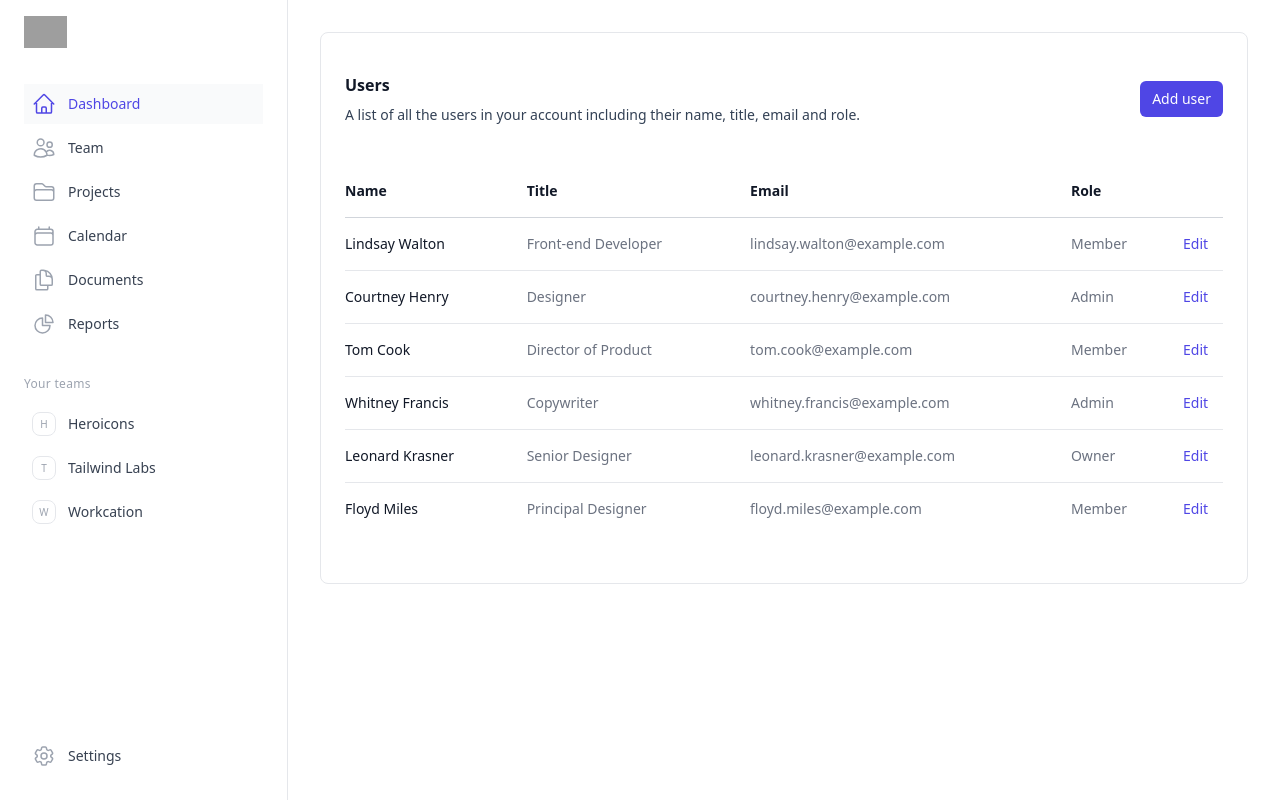
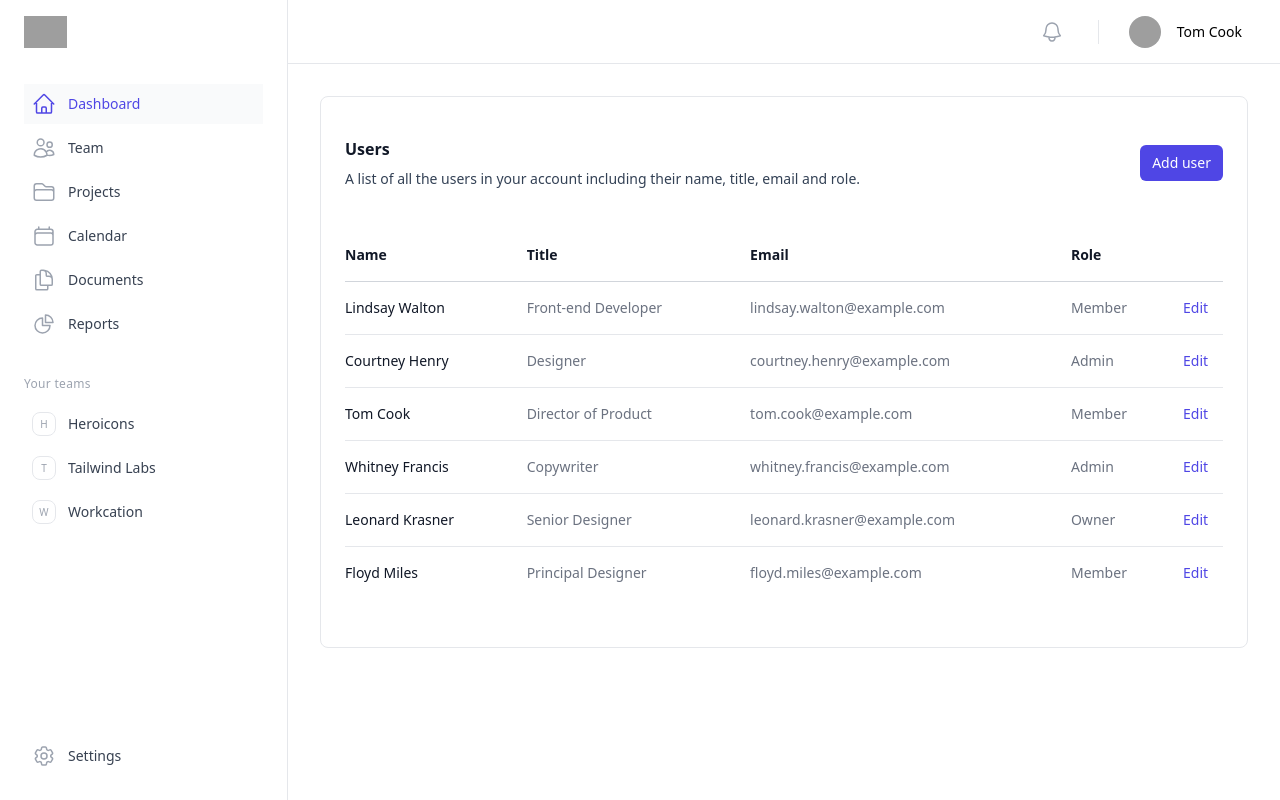
Before and after one commit to willy-wagtail/mewtwo, an Angular app: page / in a window 1280 px wide. Built offline with nearby package versions, Linux system fonts and the light colour scheme; grey boxes are pictures that could not be loaded.

Commit message:
added header

```diff
--- a/angular.json
+++ b/angular.json
@@ -3,7 +3,7 @@
   "version": 1,
   "newProjectRoot": "projects",
   "projects": {
-    "mewtwo": {
+    "ng-tailwind-ui": {
       "projectType": "application",
       "schematics": {
         "@schematics/angular:component": {
@@ -17,21 +17,14 @@
         "build": {
           "builder": "@angular-devkit/build-angular:browser",
           "options": {
-            "outputPath": "dist/mewtwo",
+            "outputPath": "dist/ng-tailwind-ui",
             "index": "src/index.html",
             "main": "src/main.ts",
-            "polyfills": [
-              "zone.js"
-            ],
+            "polyfills": ["zone.js"],
             "tsConfig": "tsconfig.app.json",
             "inlineStyleLanguage": "scss",
-            "assets": [
-              "src/favicon.ico",
-              "src/assets"
-            ],
-            "styles": [
-              "src/styles.scss"
-            ],
+            "assets": ["src/favicon.ico", "src/assets"],
+            "styles": ["src/styles.scss"],
             "scripts": []
           },
           "configurations": {
@@ -65,10 +58,10 @@
           "builder": "@angular-devkit/build-angular:dev-server",
           "configurations": {
             "production": {
-              "browserTarget": "mewtwo:build:production"
+              "browserTarget": "ng-tailwind-ui:build:production"
             },
             "development": {
-              "browserTarget": "mewtwo:build:development"
+              "browserTarget": "ng-tailwind-ui:build:development"
             }
           },
           "defaultConfiguration": "development"
@@ -76,25 +69,17 @@
         "extract-i18n": {
           "builder": "@angular-devkit/build-angular:extract-i18n",
           "options": {
-            "browserTarget": "mewtwo:build"
+            "browserTarget": "ng-tailwind-ui:build"
           }
         },
         "test": {
           "builder": "@angular-devkit/build-angular:karma",
           "options": {
-            "polyfills": [
-              "zone.js",
-              "zone.js/testing"
-            ],
+            "polyfills": ["zone.js", "zone.js/testing"],
             "tsConfig": "tsconfig.spec.json",
             "inlineStyleLanguage": "scss",
-            "assets": [
-              "src/favicon.ico",
-              "src/assets"
-            ],
-            "styles": [
-              "src/styles.scss"
-            ],
+            "assets": ["src/favicon.ico", "src/assets"],
+            "styles": ["src/styles.scss"],
             "scripts": []
           }
         }
--- a/package.json
+++ b/package.json
@@ -1,5 +1,5 @@
 {
-  "name": "mewtwo",
+  "name": "ng-tailwind-ui",
   "version": "0.0.0",
   "scripts": {
     "ng": "ng",
--- a/src/app/shared/heroicon/heroicon.component.html
+++ b/src/app/shared/heroicon/heroicon.component.html
@@ -7,6 +7,13 @@
     stroke="currentColor"
     [class]="classNames"
   >
+    <path
+      *ngSwitchCase="'bell'"
+      stroke-linecap="round"
+      stroke-linejoin="round"
+      d="M14.857 17.082a23.848 23.848 0 005.454-1.31A8.967 8.967 0 0118 9.75v-.7V9A6 6 0 006 9v.75a8.967 8.967 0 01-2.312 6.022c1.733.64 3.56 1.085 5.455 1.31m5.714 0a24.255 24.255 0 01-5.714 0m5.714 0a3 3 0 11-5.714 0"
+    />
+
     <path
       *ngSwitchCase="'calendar'"
       stroke-linecap="round"
--- a/src/app/shared/heroicon/heroicon.models.ts
+++ b/src/app/shared/heroicon/heroicon.models.ts
@@ -1,4 +1,5 @@
 export type Heroicon =
+  | 'bell'
   | 'calendar'
   | 'chart-pie'
   | 'cog-6-tooth'
--- a/src/app/shared/sidebar-layout/sidebar-layout.component.html
+++ b/src/app/shared/sidebar-layout/sidebar-layout.component.html
@@ -60,6 +60,44 @@
 </div>
 
 <div class="pl-72">
+  <div class="px-8 border-b h-16 flex items-center justify-end">
+    <div class="flex items-center gap-x-6">
+      <button
+        type="button"
+        class="text-gray-400 hover:text-gray-500 p-2.5 axk bkr"
+      >
+        <span class="sr-only">View notifications</span>
+
+        <app-heroicon name="bell" />
+      </button>
+
+      <div class="bg-gray-200 h-6 w-px" aria-hidden="true"></div>
+
+      <div>
+        <button
+          class="flex items-center p-1.5 yu aqi"
+          id="headlessui-menu-button-1"
+          type="button"
+          aria-haspopup="menu"
+          aria-expanded="false"
+          data-headlessui-state=""
+        >
+          <span class="sr-only">Open user menu</span>
+
+          <img
+            class="bg-gray-50 rounded-full w-8 h-8"
+            src="https://images.unsplash.com/photo-1472099645785-5658abf4ff4e?ixlib=rb-1.2.1&amp;ixid=eyJhcHBfaWQiOjEyMDd9&amp;auto=format&amp;fit=facearea&amp;facepad=2&amp;w=256&amp;h=256&amp;q=80"
+            alt=""
+          />
+
+          <span class="text-sm font-medium ml-4 leading-6" aria-hidden="true">
+            Tom Cook
+          </span>
+        </button>
+      </div>
+    </div>
+  </div>
+
   <main class="p-8">
     <ng-content />
   </main>
--- a/src/index.html
+++ b/src/index.html
@@ -2,7 +2,7 @@
 <html lang="en">
   <head>
     <meta charset="utf-8" />
-    <title>Mewtwo</title>
+    <title>Angular Tailwind UI</title>
     <base href="/" />
     <meta name="viewport" content="width=device-width, initial-scale=1" />
     <link rel="icon" type="image/x-icon" href="favicon.ico" />
```
Also changed, not shown: 1 other file (tests, documents, lock files or other folders).
